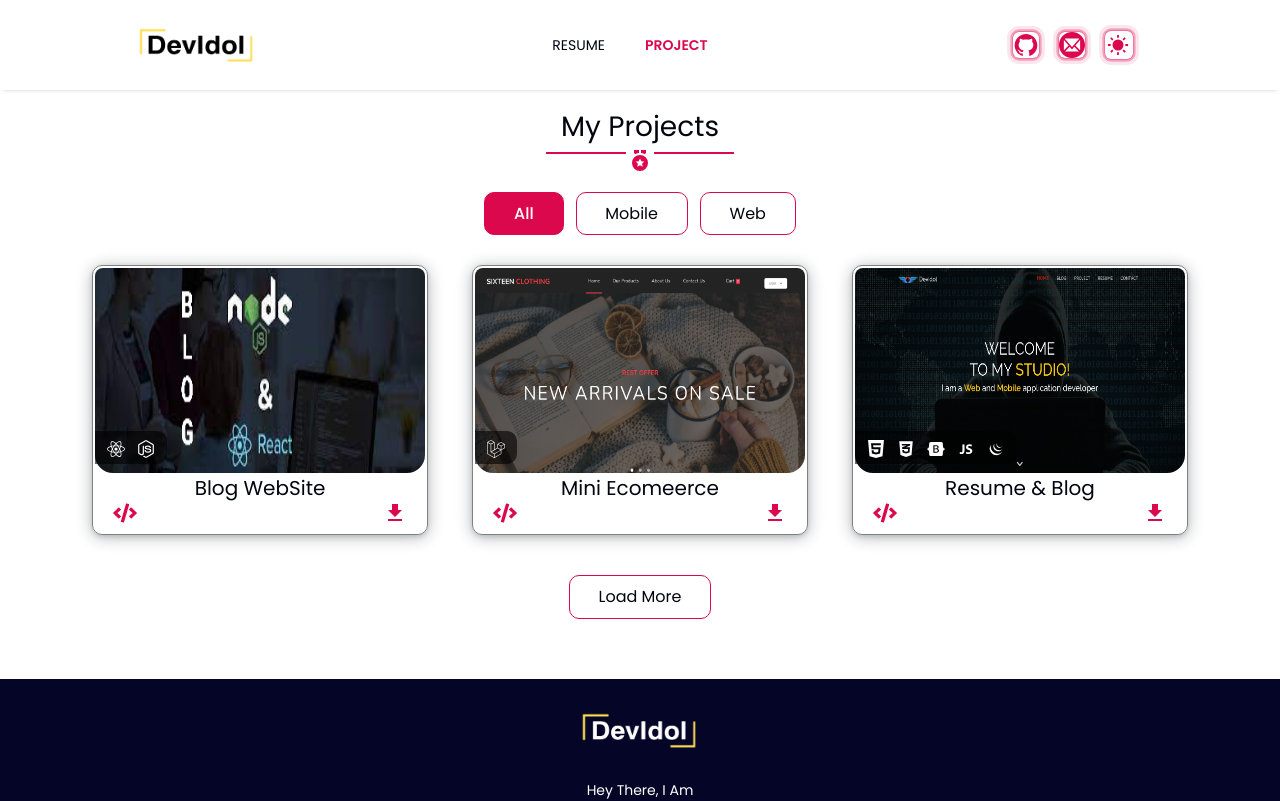
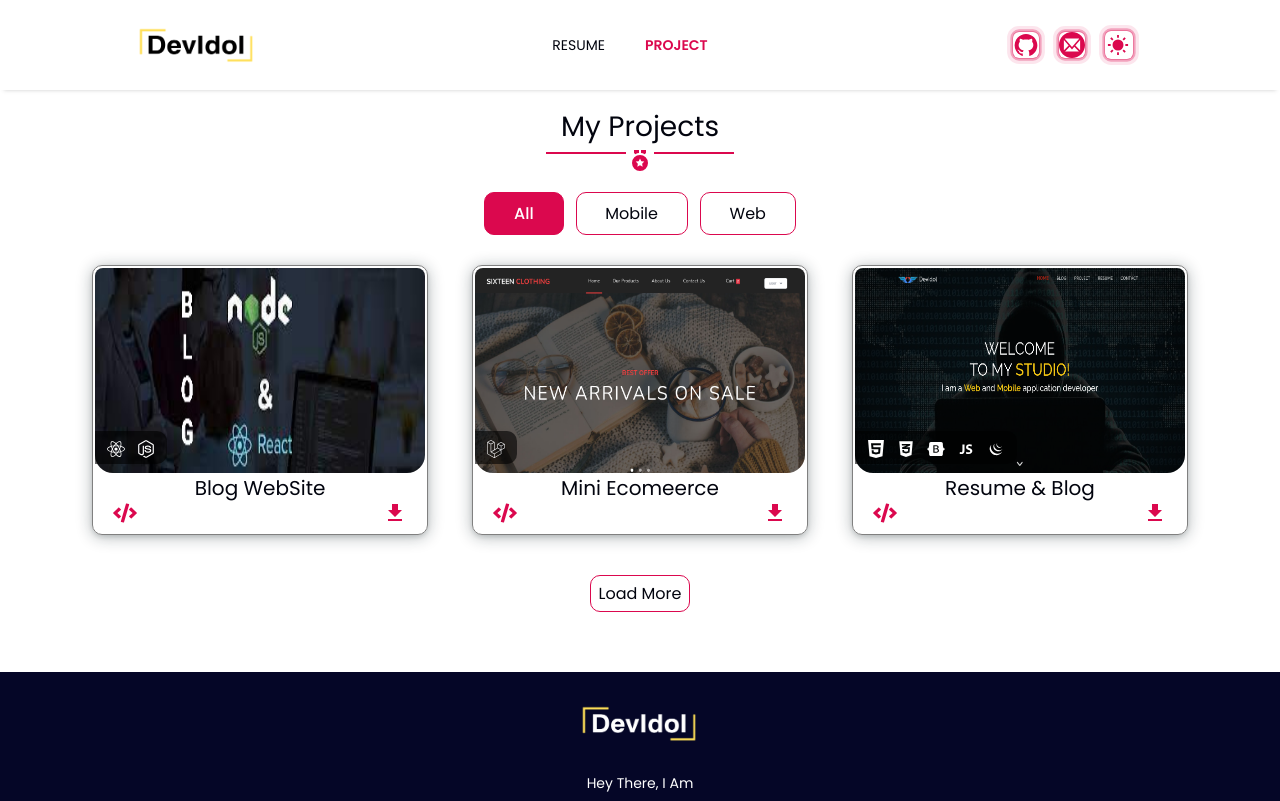
Before and after one commit to DevIdol/resume, a React (Create React App) app: page /project in a window 1280 px wide. Shown: the top 801 px of the page. Built offline with nearby package versions, Linux system fonts and the light colour scheme.

Commit message:
Modified

```diff
--- a/src/Components/PortFolio/All/AllPortfolio.css
+++ b/src/Components/PortFolio/All/AllPortfolio.css
@@ -58,7 +58,15 @@
 .down:hover {
   color: var(--clr-primary);
 }
-.load-btn{
+.load {
+  display: flex;
+  align-items: center;
+  justify-content: center;
+  gap: 20px;
+}
+.load-btn {
+  width: 100px;
+  padding: 8px 6px;
   margin-top: 20px;
 }
 @media screen and (max-width: 1199px) {
--- a/src/Components/PortFolio/All/AllPortfolio.jsx
+++ b/src/Components/PortFolio/All/AllPortfolio.jsx
@@ -15,7 +15,11 @@ const AllPortfolio = () => {
   const onLoadmore = () => {
     setLoadmore((preValue) => preValue + 3);
   };
+  const onLoadBack = () => {
+    setLoadmore((pre) => pre - 3);
+  };
   const isLoadmore = porfoliodata.length > loadmore;
+  const isLoadback = sliceporfo.length > 3;
   return (
     <div className="container text-center">
       <div className="row">
@@ -46,11 +50,18 @@ const AllPortfolio = () => {
           );
         })}
       </div>
-      {isLoadmore && (
-        <Button type="button" onClick={onLoadmore} className="load-btn">
-          Load More
-        </Button>
-      )}
+      <div className="load">
+        {isLoadback && (
+          <Button type="button" onClick={onLoadBack} className="load-btn">
+            Load Back
+          </Button>
+        )}
+        {isLoadmore && (
+          <Button type="button" onClick={onLoadmore} className="load-btn">
+            Load More
+          </Button>
+        )}
+      </div>
     </div>
   );
 };
--- a/src/Components/PortFolio/Web/WebPortfolio.jsx
+++ b/src/Components/PortFolio/Web/WebPortfolio.jsx
@@ -20,7 +20,11 @@ const WebPortfolio = () => {
   const onLoadmore = () => {
     setLoadmore((preValue) => preValue + 3);
   };
+  const onLoadBack = () => {
+    setLoadmore((pre) => pre - 3);
+  };
   const isLoadmore = webportfo.length > loadmore;
+  const isLoadback = sliceporfo.length > 3;
   return (
     <div className="container text-center">
       <div className="row">
@@ -51,11 +55,18 @@ const WebPortfolio = () => {
           );
         })}
       </div>
-      {isLoadmore && (
-        <Button type="button" onClick={onLoadmore} className="load-btn">
-          Load More
-        </Button>
-      )}
+      <div className="load">
+        {isLoadback && (
+          <Button type="button" onClick={onLoadBack} className="load-btn">
+            Load Back
+          </Button>
+        )}
+        {isLoadmore && (
+          <Button type="button" onClick={onLoadmore} className="load-btn">
+            Load More
+          </Button>
+        )}
+      </div>
     </div>
   );
 };
--- a/src/Components/Resume/Technical/FrontEndData.jsx
+++ b/src/Components/Resume/Technical/FrontEndData.jsx
@@ -29,7 +29,7 @@ const FrontEndData = [
   },
   {
     id: 5,
-    name: "ReactJS",
+    name: "React/Next.js",
     progress: 55,
     color: "#000",
     bgcolor: "#61dbfb",
```
